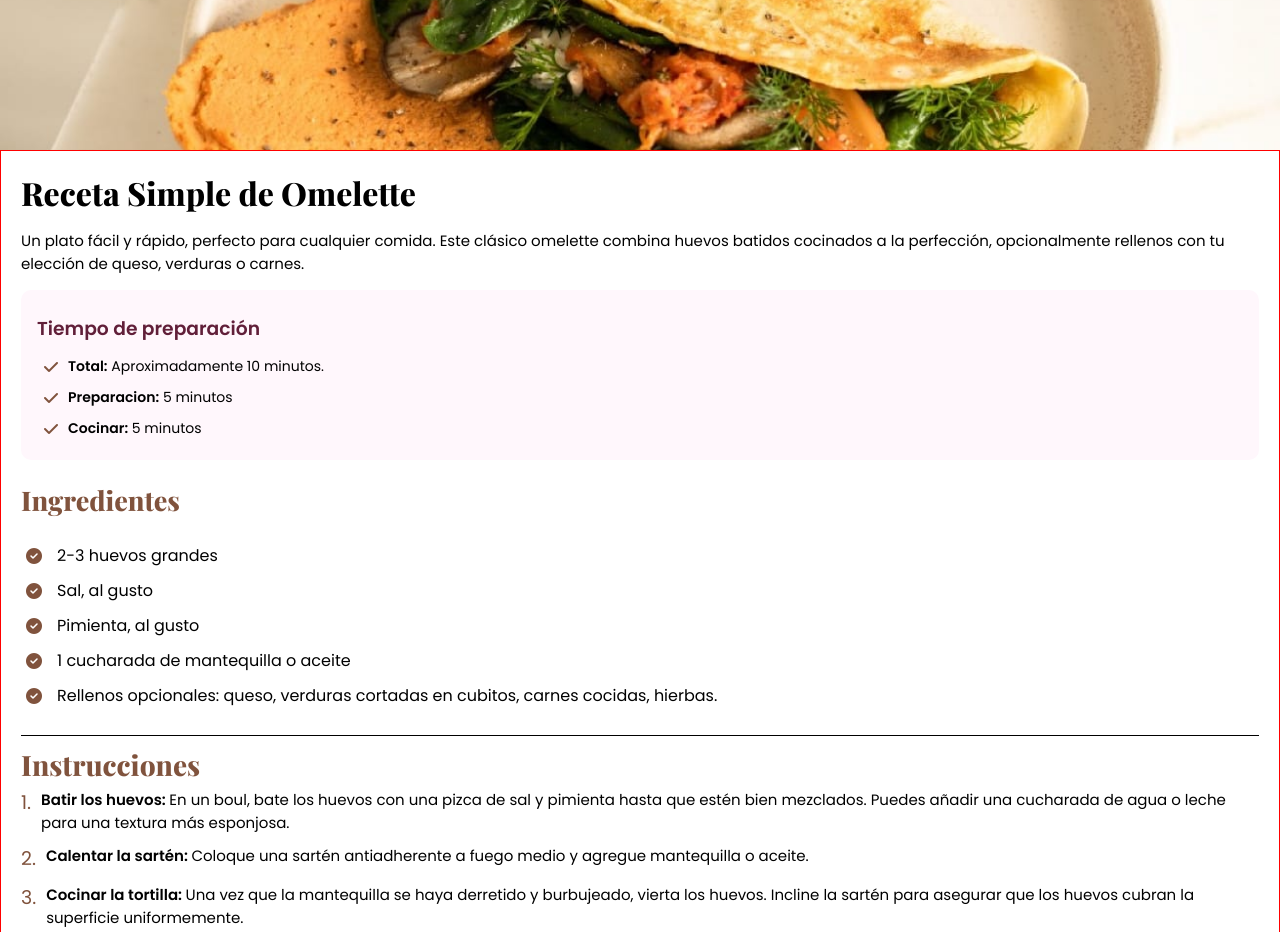
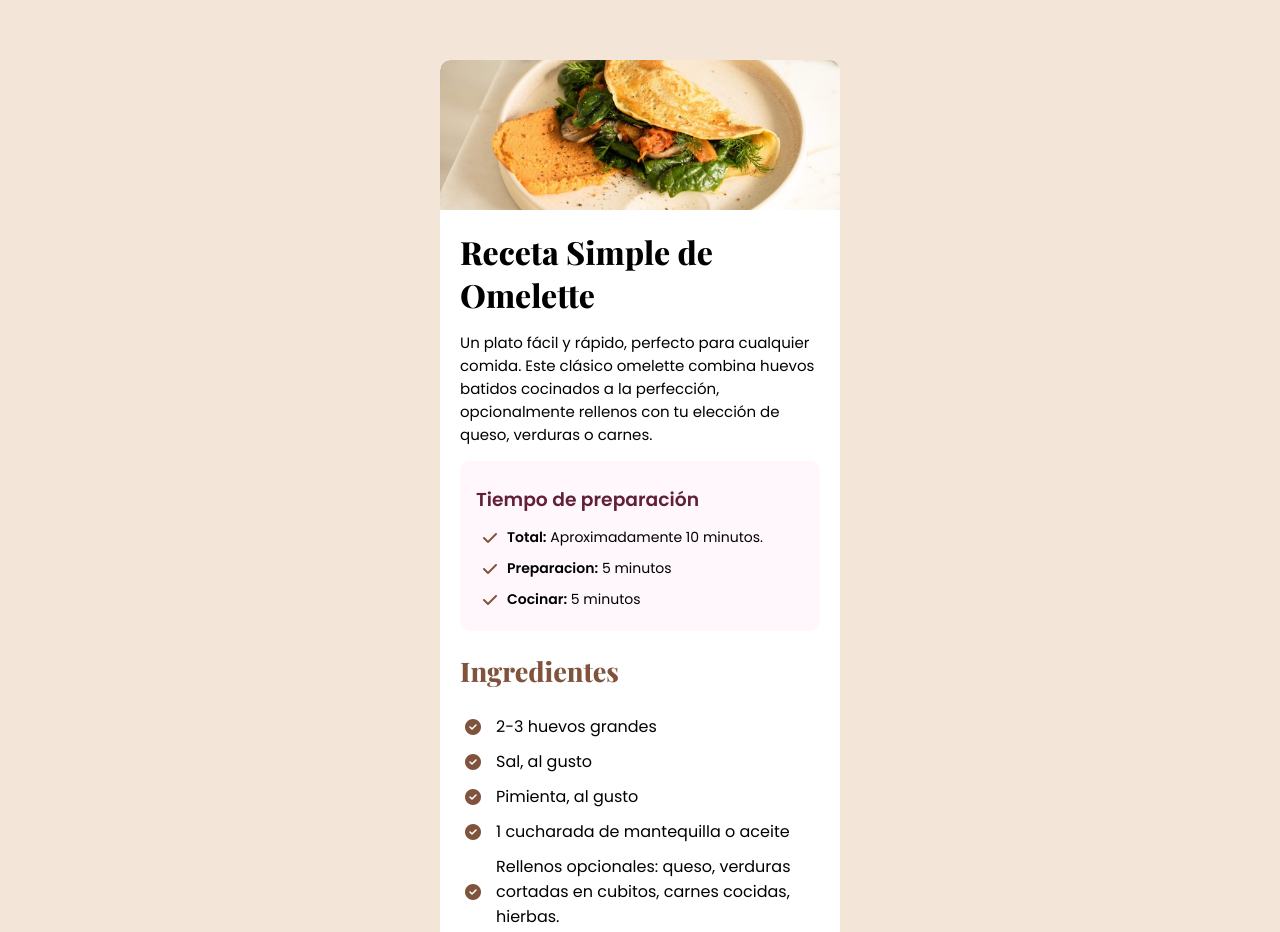
Before and after one commit to eduarQuinteroDev/Receta, a plain HTML site: page index.html in a window 1280 px wide. Shown: the top 932 px of the page. Drawn offline with nearby package versions, Linux system fonts and the light colour scheme; a web font is replaced by a local one.

Commit message:
SE TERMINA EL MAQUETADO EN VERSIÓN DESKTOP
SE TERMINA EL MAQUETADO EN VERSIÓN DESKTOP, SE REALIZAN LOS BORDES Y DEMAS

```diff
--- /dev/null
+++ b/scss/abstracts/_responsive.scss
@@ -0,0 +1,20 @@
+@media all and (min-width: 480px) {
+    body {
+        background-color: #f3e6d8;
+        margin: 0;
+        padding: 0;
+        .main {
+            background-color: white;
+            // border: 1px solid red;
+            border-radius: 10px;
+            width: 400px;
+            margin: 60px auto;
+            .contenedor__imagen {
+                border-radius: 10px 10px 0 0;
+                img {
+                    border-radius: 10px 10px 0 0;
+                }
+            }
+        }
+    }
+}
--- a/scss/main.scss
+++ b/scss/main.scss
@@ -3,3 +3,4 @@
 @import 'abstracts/variables';
 @import 'base/typography';
 @import 'pages/home';
+@import 'abstracts/responsive';
--- a/scss/pages/_home.scss
+++ b/scss/pages/_home.scss
@@ -12,7 +12,7 @@ body {
             }
         }
         .receta {
-            border: 1px solid red;
+            // border: 1px solid red;
             padding: 20px;
             .descripcion {
                 // border: 1px solid purple;
```
Also changed, not shown: css/main.css, img/mobile.png (added), 3 other files.
